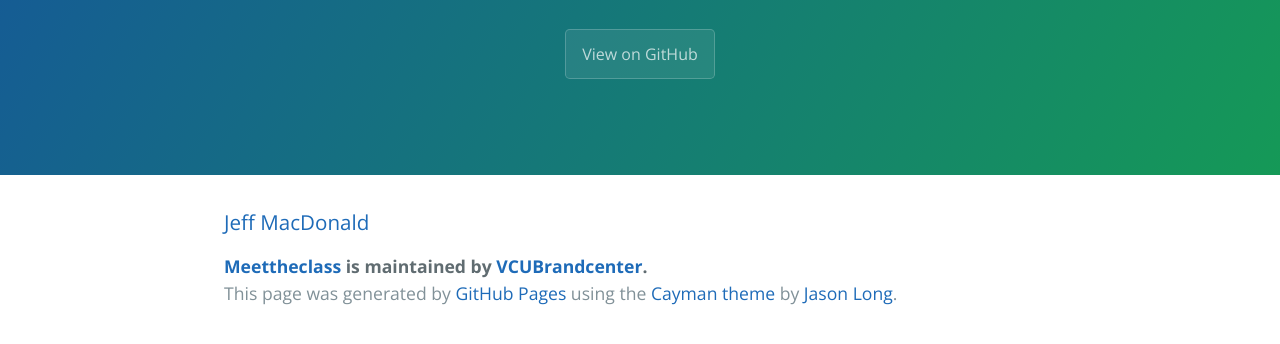
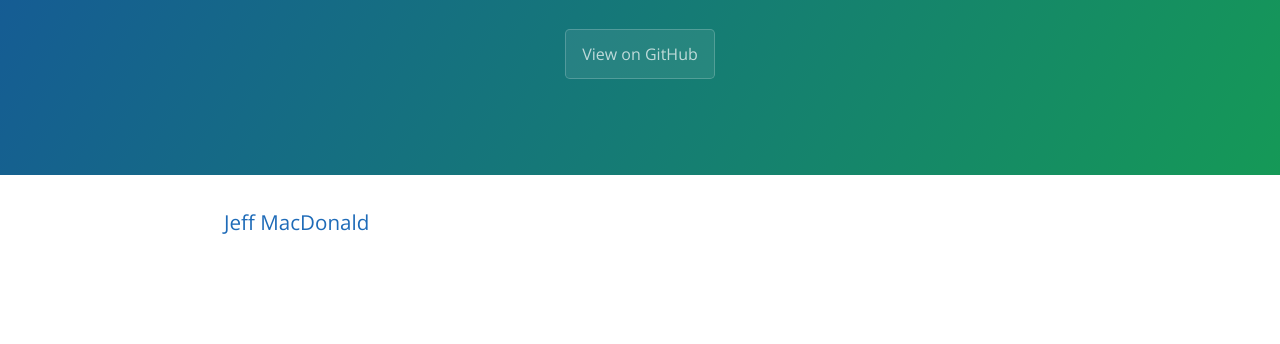
Before and after one commit to wymomo808/MeetTheClass, a plain HTML site: page index.html in a window 1280 px wide. Shown: the part 208-552 px from the top of the page. Drawn offline with nearby package versions, Linux system fonts and the light colour scheme.

Commit message:
Got rid of footer

```diff
--- a/index.html
+++ b/index.html
@@ -19,12 +19,6 @@
     <section class="main-content">
       <h3><a href="JeffMacDonald">Jeff MacDonald</a></h3
 
-      <footer class="site-footer">
-        <span class="site-footer-owner"><a href="https://github.com/VCUBrandcenter/MeetTheClass">Meettheclass</a> is maintained by <a href="https://github.com/VCUBrandcenter">VCUBrandcenter</a>.</span>
-
-        <span class="site-footer-credits">This page was generated by <a href="https://pages.github.com">GitHub Pages</a> using the <a href="https://github.com/jasonlong/cayman-theme">Cayman theme</a> by <a href="https://twitter.com/jasonlong">Jason Long</a>.</span>
-      </footer>
-
     </section>
 
 
```
